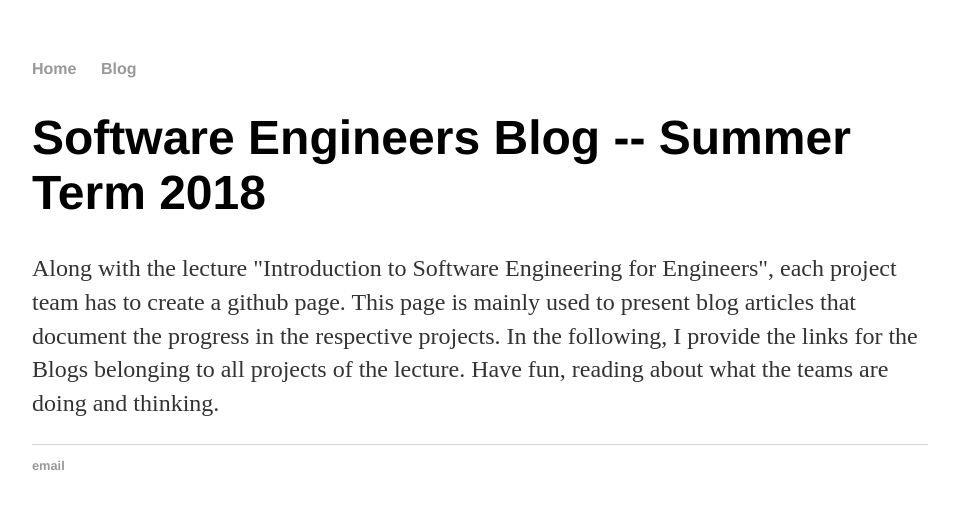
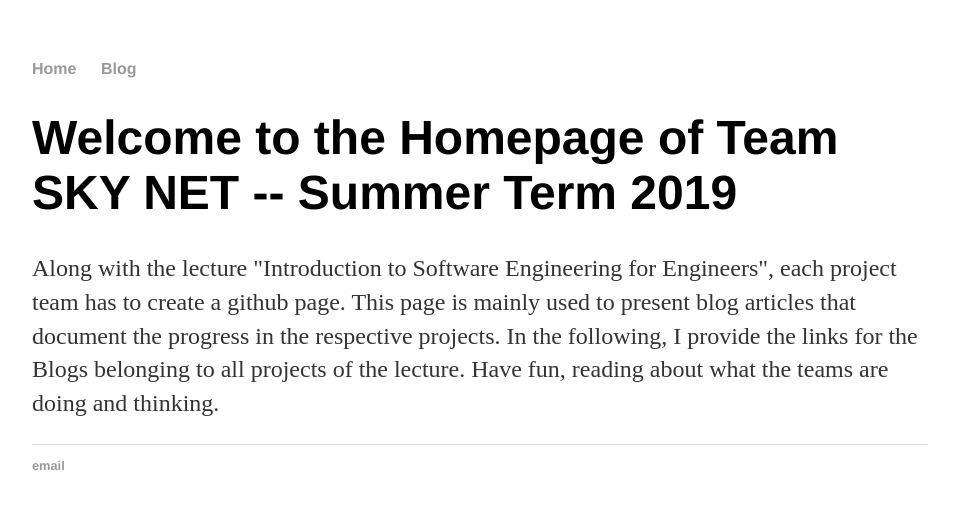
Before and after one commit to DBSE-teaching/isee2019-Sky-Net, a Jekyll site: the page built from docs/index.html, in a window 1280 px wide. Shown: the top 509 px of the page, without its empty margins (160-1119 px from the left). Built offline with Jekyll 4.4.1, drawn with Linux system fonts in a browser that asks for light colours.

Commit message:
Update index.html

```diff
--- a/docs/index.html
+++ b/docs/index.html
@@ -3,7 +3,7 @@ layout: default
 title: Software Engineers Blog -- Summer term 2018
 ---
 <div class="blurb">
-	<h1>Software Engineers Blog -- Summer Term 2018</h1>
+	<h1>Welcome to the Homepage of Team SKY NET -- Summer Term 2019</h1>
 	<p>Along with the lecture "Introduction to Software
   Engineering for Engineers", each project team has to create a github
   page. This page is mainly used to present blog articles that
```
